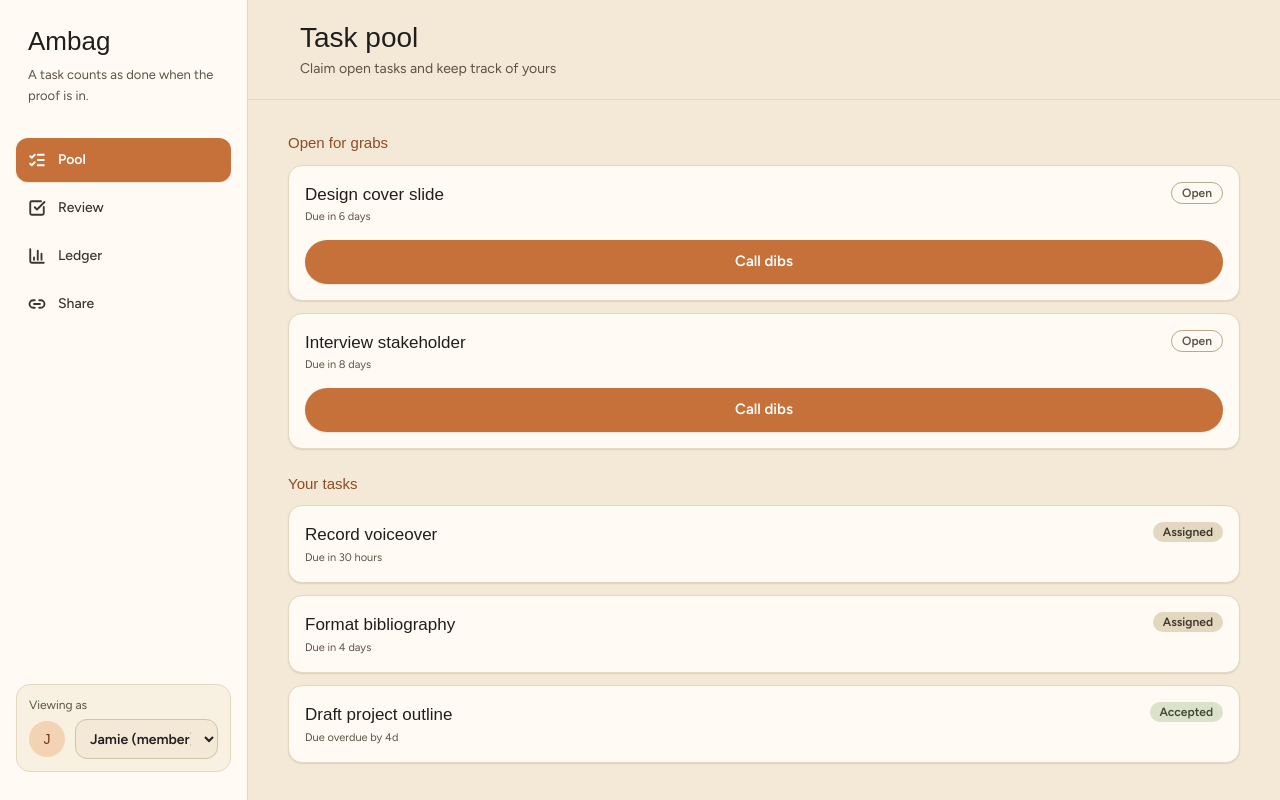
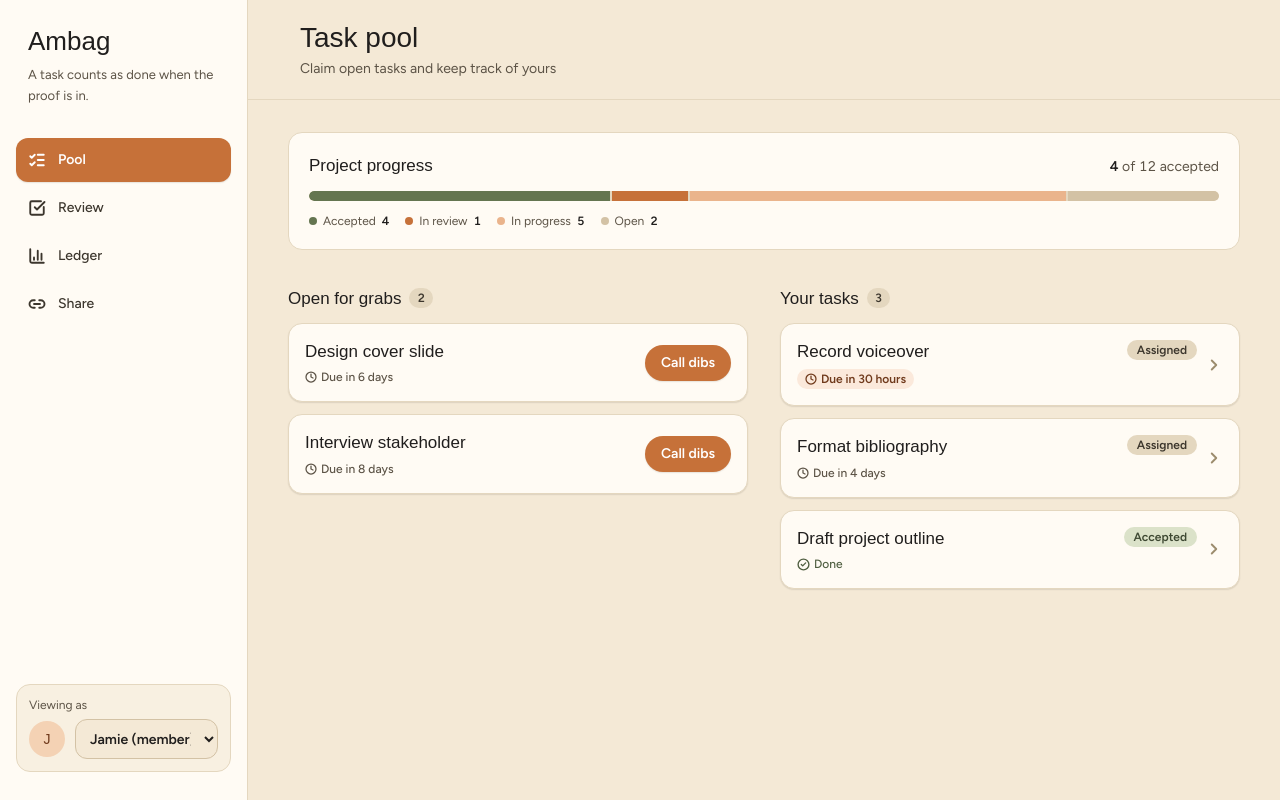
Before and after one commit to Caelusary/ambag, a Next.js app in the folder app/: page /pool in a window 1280 px wide. Built offline with nearby package versions, Linux system fonts and the light colour scheme; a web font is replaced by a local one.

Commit message:
style(pool): added progress, urgency badges and inline claim buttons

```diff
--- a/app/src/app/(shell)/pool/page.tsx
+++ b/app/src/app/(shell)/pool/page.tsx
@@ -1,12 +1,18 @@
 "use client";
 
 import Link from "next/link";
+import { ChevronRight } from "lucide-react";
 import { useStore } from "@/lib/store";
 import { useNow } from "@/lib/clock";
 import { Card } from "@/components/ui/Card";
 import { Tag } from "@/components/ui/Tag";
 import { Button } from "@/components/ui/Button";
-import { formatDeadline, statusLabel, statusMeta } from "@/lib/types";
+import { Notice } from "@/components/ui/feedback";
+import { SectionHeading } from "@/components/ui/SectionHeading";
+import { GroupProgress } from "@/components/GroupProgress";
+import { DueBadge } from "@/components/task/DueBadge";
+import { TaskCardHeader } from "@/components/task/TaskCardHeader";
+import { statusLabel, statusMeta } from "@/lib/types";
 
 export default function PoolPage() {
   const { tasks, currentUser, claimTask } = useStore();
@@ -15,53 +21,66 @@ export default function PoolPage() {
   const myTasks = tasks.filter((t) => t.assignee === currentUser);
 
   return (
-    <div className="flex flex-col gap-6">
-      <section>
-        <h2 className="mb-2.5 font-heading text-[15px] text-accent-700">Open for grabs</h2>
+    <div className="flex flex-col gap-7 lg:gap-9">
+      <GroupProgress />
+
+      <div className="flex flex-col gap-7 lg:grid lg:grid-cols-2 lg:items-start lg:gap-8">
+        <section aria-labelledby="open-heading">
+          <SectionHeading id="open-heading" count={openTasks.length}>
+            Open for grabs
+          </SectionHeading>
           <div className="flex flex-col gap-3">
             {openTasks.map((t) => (
-            <Card key={t.id} elevated>
-              <div className="flex items-start justify-between gap-2">
-                <div className="min-w-0">
-                  <div className="font-heading text-[17px] text-text">{t.title}</div>
-                  <div className="mt-0.5 text-[11px] text-neutral-700">Due {formatDeadline(t.deadlineAt, now)}</div>
+              <Card key={t.id} elevated className="flex items-center gap-3">
+                <div className="min-w-0 flex-1">
+                  <TaskCardHeader
+                    title={t.title}
+                    meta={<DueBadge deadlineAt={t.deadlineAt} now={now} status={t.status} />}
+                  />
                 </div>
-                <Tag variant="outline">Open</Tag>
-              </div>
-              <Button block className="mt-3.5" onClick={() => claimTask(t.id)}>
+                <Button
+                  size="sm"
+                  aria-label={`Call dibs on ${t.title}`}
+                  onClick={() => claimTask(t.id)}
+                >
                   Call dibs
                 </Button>
               </Card>
             ))}
-          {openTasks.length === 0 && (
-            <div className="text-sm text-neutral-700">No open tasks right now.</div>
-          )}
+            {openTasks.length === 0 && <Notice>No open tasks right now.</Notice>}
           </div>
         </section>
 
-      <section>
-        <h2 className="mb-2.5 font-heading text-[15px] text-accent-700">Your tasks</h2>
+        <section aria-labelledby="mine-heading">
+          <SectionHeading id="mine-heading" count={myTasks.length}>
+            Your tasks
+          </SectionHeading>
           <div className="flex flex-col gap-3">
             {myTasks.map((t) => (
-            <Link key={t.id} href={`/task/${t.id}`}>
-              <Card interactive elevated>
-                <div className="flex items-start justify-between gap-2">
-                  <div className="min-w-0">
-                    <div className="font-heading text-[17px] text-text">{t.title}</div>
-                    <div className="mt-0.5 text-[11px] text-neutral-700">
-                      Due {formatDeadline(t.deadlineAt, now)}
+              <Link key={t.id} href={`/task/${t.id}`} className="rounded-[var(--radius-card)]">
+                <Card interactive elevated className="flex items-center gap-2">
+                  <div className="min-w-0 flex-1">
+                    <TaskCardHeader
+                      title={t.title}
+                      meta={<DueBadge deadlineAt={t.deadlineAt} now={now} status={t.status} />}
+                      tag={<Tag variant={statusMeta(t.status).tagClass}>{statusLabel(t)}</Tag>}
+                    />
                   </div>
-                  </div>
-                  <Tag variant={statusMeta(t.status).tagClass}>{statusLabel(t)}</Tag>
-                </div>
+                  <ChevronRight
+                    size={18}
+                    strokeWidth={2.5}
+                    aria-hidden="true"
+                    className="shrink-0 text-neutral-500"
+                  />
                 </Card>
               </Link>
             ))}
             {myTasks.length === 0 && (
-            <div className="text-sm text-neutral-700">You have no tasks yet — claim one above.</div>
+              <Notice>You have no tasks yet. Claim one from the open list.</Notice>
             )}
           </div>
         </section>
       </div>
+    </div>
   );
 }
```
Lines whose indentation alone changed are shown as unchanged.
